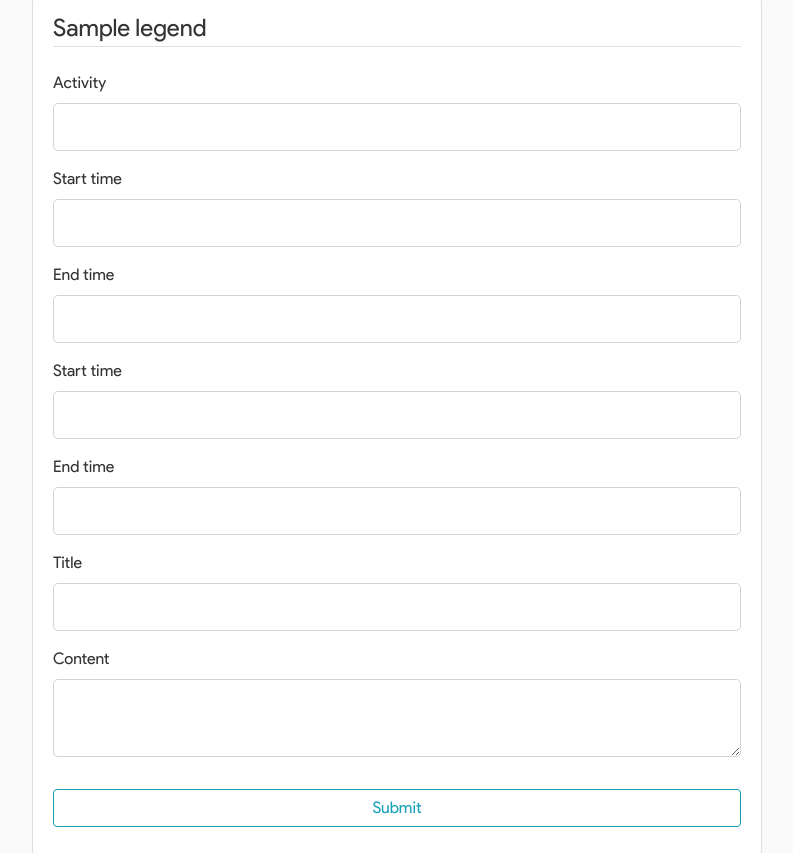
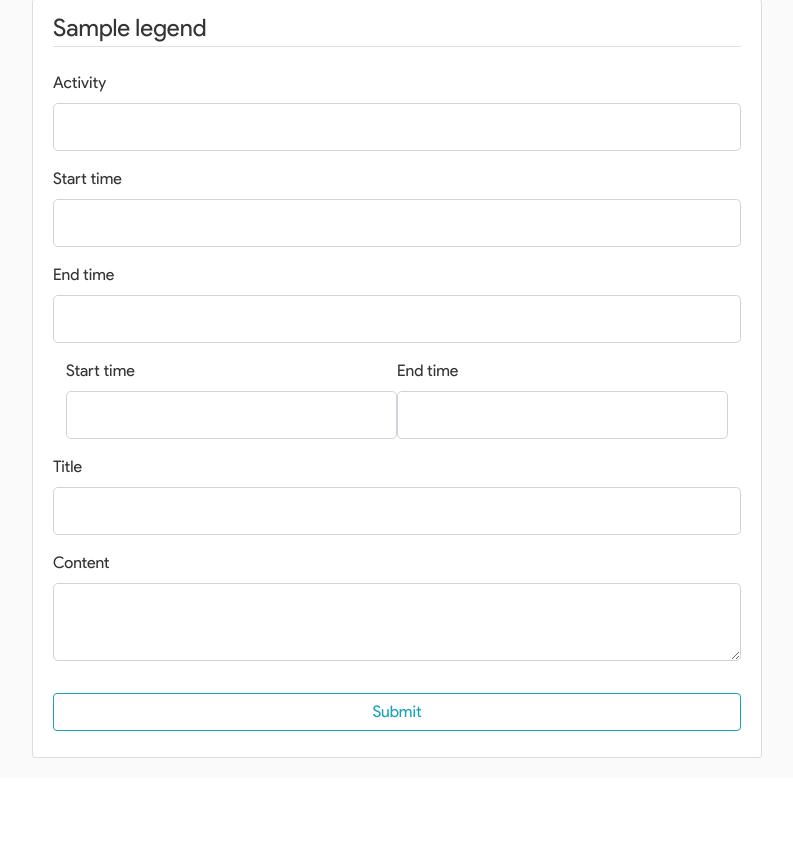
Before and after one commit to ShauryaAg/SoHealth, a Python web app: template templates/create_post.html in a window 1280 px wide. Shown: the part 81-934 px from the top of the page, without its empty margins (53-846 px from the left). After the commit the page ends 839 px from the top, so only its background shows below. Run offline with Jinja, Linux system fonts and the light colour scheme; the template is opened without the code that fills it: most values are stand-ins (such as "Sample title", 1, 10 or a date in 2020); form fields are guessed from the names that the template uses; some libraries are stand-ins or nearby versions.

```diff
--- a/templates/create_post.html
+++ b/templates/create_post.html
@@ -45,6 +45,7 @@
                     {{ form.EndTime(class="form-control form-control-lg") }}
                 {% endif %}
             </div>
+            <div class="flex-container">
                 <div class="form-group">
                     {{ form.StartTime.label(class="form-control-label") }}
                     {% if form.StartTime.errors %}
```
